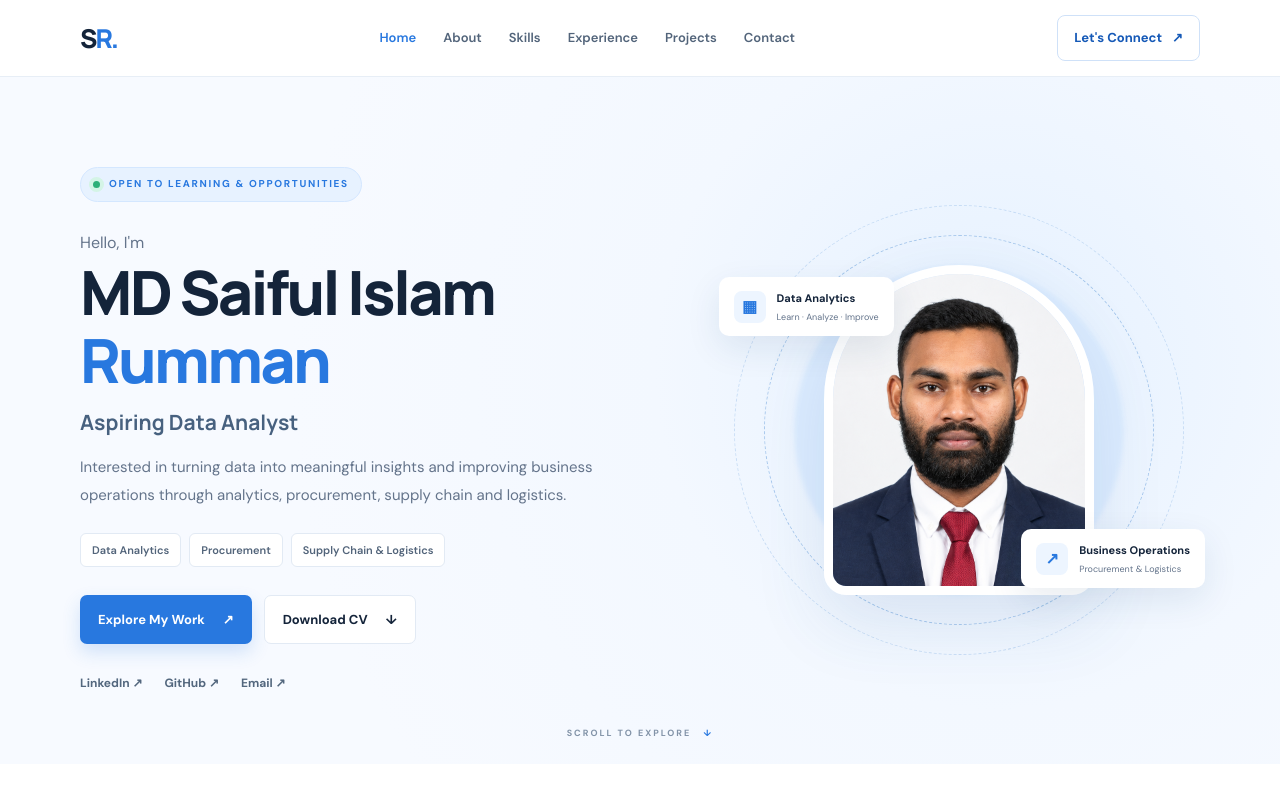
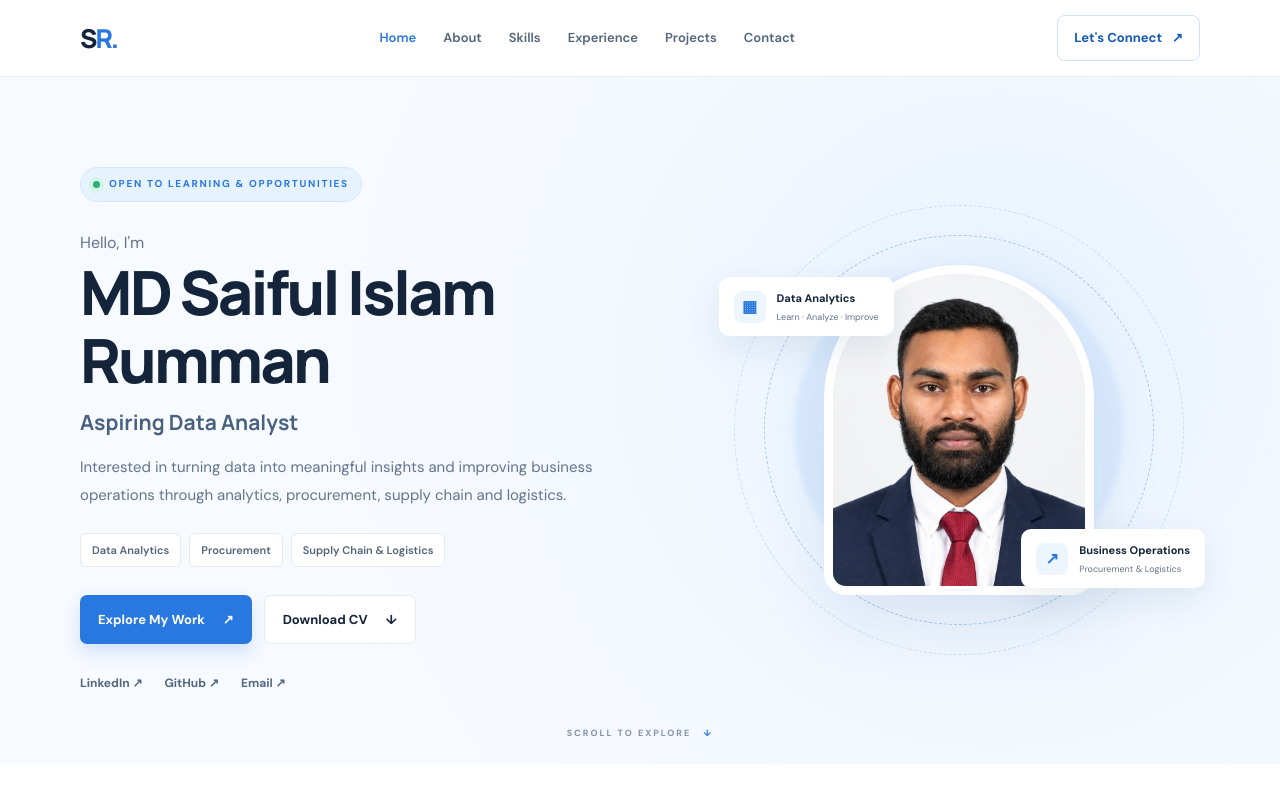
Before and after one commit to mdsaifulislamrumman/mdsaifulislamrumman.github.io, a plain HTML site: page index.html in a window 1280 px wide. Shown: the top 800 px of the page. Drawn offline with Linux system fonts and the light colour scheme.

Commit message:
Update index.html

```diff
--- a/index.html
+++ b/index.html
@@ -37,7 +37,7 @@
         <div class="hero-copy">
           <div class="eyebrow"><span class="status-dot"></span> OPEN TO LEARNING & OPPORTUNITIES</div>
           <p class="intro-line">Hello, I'm</p>
-          <h1>MD Saiful Islam <span>Rumman</span></h1>
+          <h1>MD Saiful Islam Rumman</h1>
           <h2>Aspiring Data Analyst</h2>
           <p class="hero-description">
             Interested in turning data into meaningful insights and improving business
```
